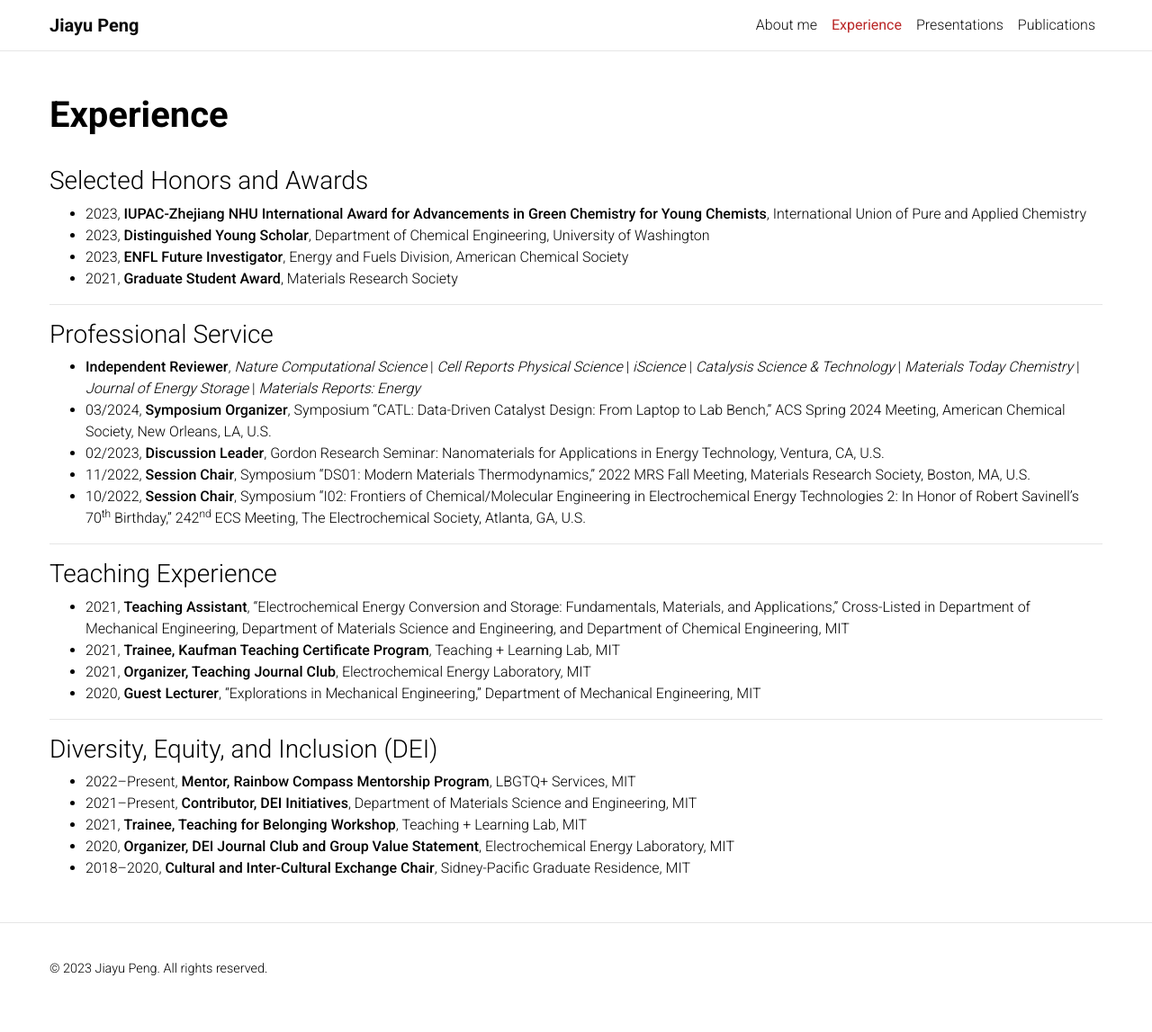
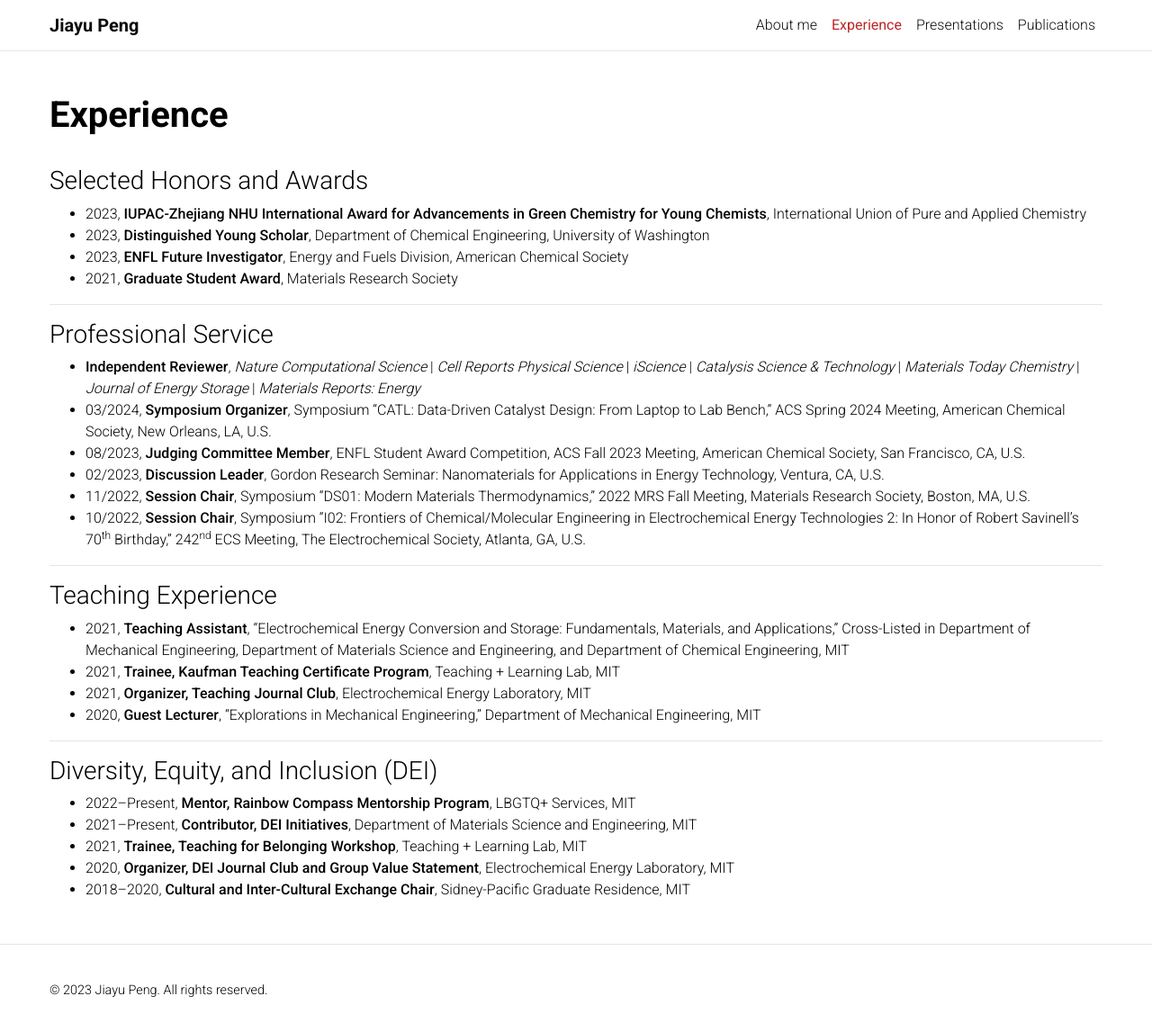
Before and after one commit to jypeng95/jypeng95.github.io, a Jekyll site: the page built from _pages/experience.md, in a window 1280 px wide and 1152 px high. Shown: the top 1147 px of the window at 90% size. Built offline with Jekyll 4.4.1, drawn with Linux system fonts in a browser that asks for light colours; a style sheet for code colours, icons or effects is not loaded.

Commit message:
Update experience

```diff
--- a/_pages/experience.md
+++ b/_pages/experience.md
@@ -20,6 +20,7 @@ nav: true
 * **Independent Reviewer**,
 *Nature Computational Science* | *Cell Reports Physical Science* | *iScience* | *Catalysis Science & Technology* | *Materials Today Chemistry* | *Journal of Energy Storage* | *Materials Reports: Energy*
 * 03/2024, **Symposium Organizer**, Symposium "CATL: Data-Driven Catalyst Design: From Laptop to Lab Bench," ACS Spring 2024 Meeting, American Chemical Society, New Orleans, LA, U.S.
+* 08/2023, **Judging Committee Member**, ENFL Student Award Competition, ACS Fall 2023 Meeting, American Chemical Society, San Francisco, CA, U.S.
 * 02/2023, **Discussion Leader**, Gordon Research Seminar: Nanomaterials for Applications in Energy Technology, Ventura, CA, U.S.
 * 11/2022, **Session Chair**, Symposium "DS01: Modern Materials Thermodynamics," 2022 MRS Fall Meeting, Materials Research Society, Boston, MA, U.S.
 * 10/2022, **Session Chair**, Symposium "I02: Frontiers of Chemical/Molecular Engineering in Electrochemical Energy Technologies 2: In Honor of Robert Savinell's 70<sup>th</sup> Birthday," 242<sup>nd</sup> ECS Meeting, The Electrochemical Society, Atlanta, GA, U.S.
```
